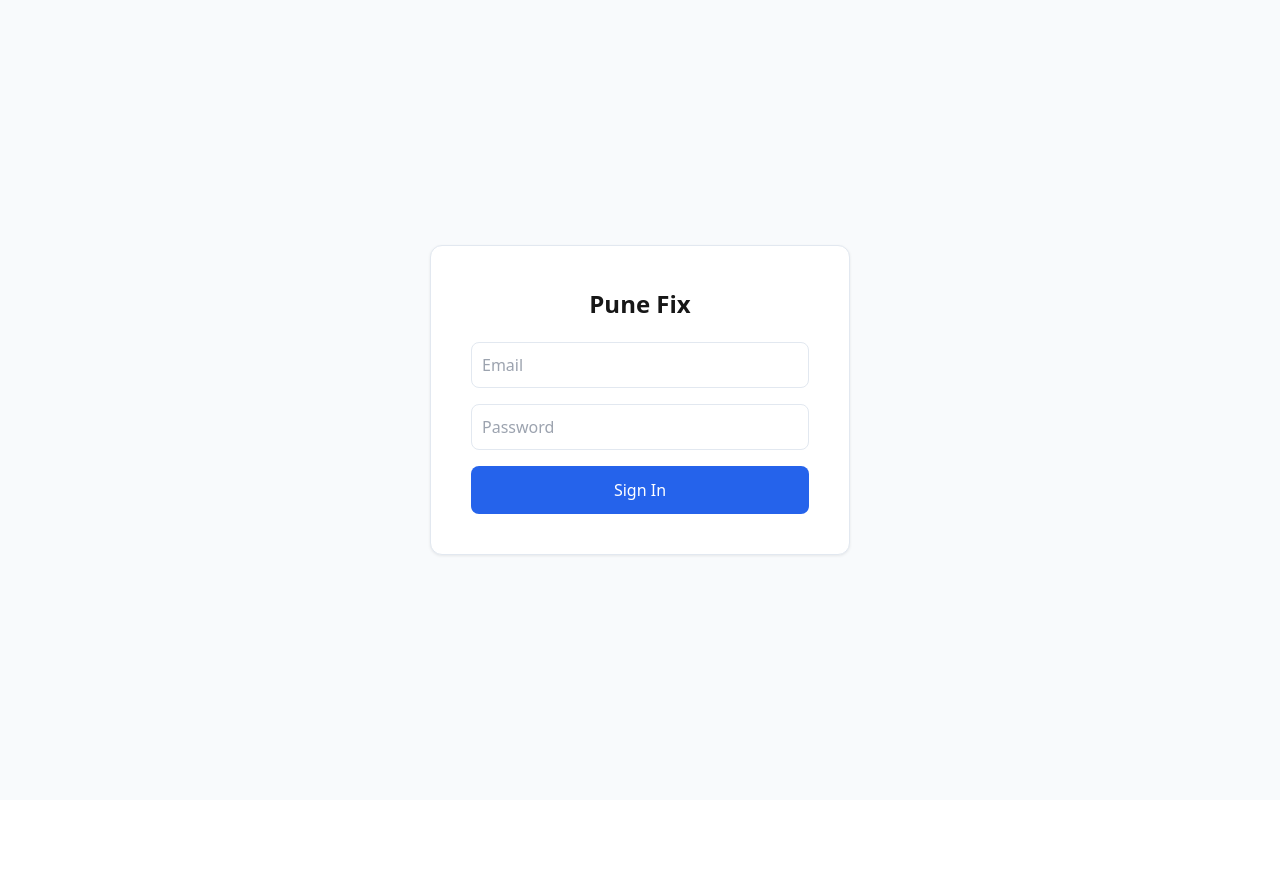
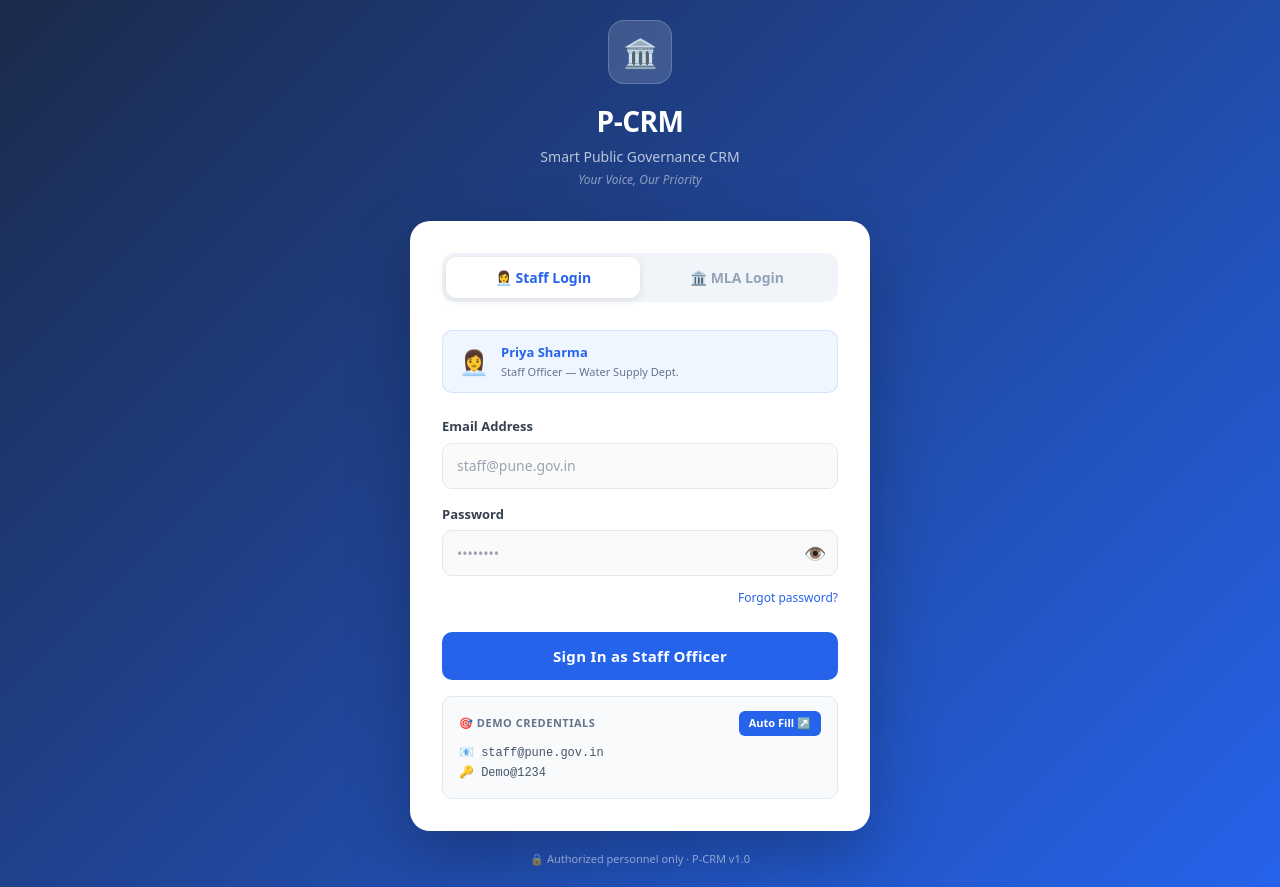
Before and after one commit to stanishkapatil/PUNE-FIX-CRM-, a Next.js app: page /login in a window 1280 px wide. Before the commit the page ends 800 px from the top, so only its background shows below. Built offline with nearby package versions, Linux system fonts and the light colour scheme; no server answers.

Commit message:
feat: redesign login with staff and mla role tabs

```diff
--- a/app/(auth)/login/page.tsx
+++ b/app/(auth)/login/page.tsx
@@ -1,75 +1,436 @@
 "use client";
-import React, { useState, useEffect } from "react";
-import { useRouter } from "next/navigation";
-import { signInWithEmailAndPassword, onAuthStateChanged } from "firebase/auth";
-import { doc, getDoc } from "firebase/firestore";
-import { auth, db } from "@/lib/firebase";
-import { UserRole } from "@/lib/useAuth";
-import { LoadingSpinner } from "@/components/LoadingSpinner";
+import { useState, useEffect } from 'react';
+import { useRouter } from 'next/navigation';
+import { signInWithEmailAndPassword, onAuthStateChanged } from 'firebase/auth';
+import { doc, getDoc } from 'firebase/firestore';
+import { auth, db } from '@/lib/firebase';
+
+type Role = 'staff' | 'mla';
+
+const DEMO_CREDENTIALS = {
+  staff: {
+    email: 'staff@pune.gov.in',
+    password: 'Demo@1234',
+    name: 'Priya Sharma',
+    title: 'Staff Officer — Water Supply Dept.',
+    icon: '👩‍💼',
+    color: '#2563EB',
+    lightBg: '#EFF6FF',
+  },
+  mla: {
+    email: 'mla@pune.gov.in',
+    password: 'Demo@1234',
+    name: 'MLA Sharma',
+    title: 'Public Representative — Pune Ward Cluster',
+    icon: '🏛️',
+    color: '#0D9488',
+    lightBg: '#F0FDFA',
+  },
+};
 
 export default function LoginPage() {
   const router = useRouter();
+  const [selectedRole, setSelectedRole] = useState<Role>('staff');
+  const [email, setEmail] = useState('');
+  const [password, setPassword] = useState('');
+  const [showPassword, setShowPassword] = useState(false);
+  const [error, setError] = useState('');
+  const [isLoading, setIsLoading] = useState(false);
   const [checking, setChecking] = useState(true);
-  const [email, setEmail] = useState("");
-  const [password, setPassword] = useState("");
-  const [showPassword, setShowPassword] = useState(false);
-  const [isSubmitting, setIsSubmitting] = useState(false);
-  const [loginError, setLoginError] = useState("");
 
+  // Check if already logged in
   useEffect(() => {
     const unsubscribe = onAuthStateChanged(auth, async (user) => {
       if (user) {
         try {
-          const userDoc = await getDoc(doc(db, "users", user.uid));
-          const role = userDoc.exists() ? (userDoc.data().role as UserRole) : "staff";
-          if (role === "mla") router.replace("/mla");
-          else if (role === "citizen") router.replace("/");
-          else router.replace("/dashboard");
+          const userDoc = await getDoc(doc(db, 'users', user.uid));
+          const role = userDoc.exists() ? userDoc.data().role : 'staff';
+          router.push(role === 'mla' ? '/mla' : '/dashboard');
         } catch {
-          router.replace("/dashboard");
+          router.push('/dashboard');
         }
       } else {
         setChecking(false);
       }
     });
     return () => unsubscribe();
-  }, []);
+  }, [router]);
 
-  const handleLogin = async (e: React.FormEvent) => {
-    e.preventDefault();
-    if (!email.trim() || !password) {
-      setLoginError("Please enter your email and password.");
-      return;
-    }
-    setIsSubmitting(true);
+  // Handle role tab change
+  const handleRoleChange = (role: Role) => {
+    setSelectedRole(role);
+    setEmail('');
+    setPassword('');
+    setError('');
+  };
+
+  // Fill demo credentials with one click
+  const fillDemo = () => {
+    setEmail(DEMO_CREDENTIALS[selectedRole].email);
+    setPassword(DEMO_CREDENTIALS[selectedRole].password);
+    setError('');
+  };
+
+  const handleLogin = async () => {
+    setError('');
+    if (!email.trim()) { setError('Email is required'); return; }
+    if (!password.trim()) { setError('Password is required'); return; }
+
+    setIsLoading(true);
     try {
-      const cred = await signInWithEmailAndPassword(auth, email.trim(), password);
-      const userDoc = await getDoc(doc(db, "users", cred.user.uid));
-      const role = userDoc.exists() ? userDoc.data().role : "staff";
-
-      const searchParams = new URLSearchParams(window.location.search);
-      const next = searchParams.get("next") || "/dashboard";
-      router.push(next);
-    } catch (err: any) {
-      setLoginError("Invalid email or password.");
-      setIsSubmitting(false);
+      const userCredential = await signInWithEmailAndPassword(
+        auth, email.trim(), password
+      );
+      const userDoc = await getDoc(
+        doc(db, 'users', userCredential.user.uid)
+      );
+      const role = userDoc.exists() ? userDoc.data().role : 'staff';
+      router.push(role === 'mla' ? '/mla' : '/dashboard');
+    } catch (err: unknown) {
+      const code = (err as { code?: string }).code;
+      if (
+        code === 'auth/user-not-found' ||
+        code === 'auth/wrong-password' ||
+        code === 'auth/invalid-credential'
+      ) {
+        setError('Invalid email or password. Please try again.');
+      } else if (code === 'auth/too-many-requests') {
+        setError('Too many attempts. Please wait a few minutes.');
+      } else {
+        setError('Login failed. Please check your credentials.');
+      }
+      setIsLoading(false);
     }
   };
 
+  const handleKeyDown = (e: React.KeyboardEvent) => {
+    if (e.key === 'Enter') handleLogin();
+  };
+
   if (checking) {
-    return <div style={{ minHeight: "100vh", display: "flex", alignItems: "center", justifyContent: "center" }}><p style={{ color: "#94A3B8", fontSize: 14 }}>Checking session...</p></div>;
+    return (
+      <div style={{
+        minHeight: '100vh', display: 'flex',
+        alignItems: 'center', justifyContent: 'center',
+        background: '#F8FAFC',
+      }}>
+        <div style={{ textAlign: 'center' }}>
+          <div style={{
+            width: 40, height: 40,
+            border: '3px solid #E2E8F0',
+            borderTop: '3px solid #2563EB',
+            borderRadius: '50%',
+            margin: '0 auto 12px',
+          }} />
+          <p style={{ color: '#94A3B8', fontSize: 14, margin: 0 }}>
+            Checking session...
+          </p>
+        </div>
+      </div>
+    );
   }
 
+  const cred = DEMO_CREDENTIALS[selectedRole];
+
   return (
-    <div style={{ backgroundColor: "#F8FAFC", minHeight: "100vh", display: "flex", alignItems: "center", justifyContent: "center", padding: "24px" }}>
-      <div style={{ width: "100%", maxWidth: "420px", backgroundColor: "#FFFFFF", borderRadius: "12px", border: "1px solid #E2E8F0", padding: "40px", boxShadow: "0 1px 3px rgba(0,0,0,0.08)" }}>
-        <h1 style={{ marginBottom: "20px", fontSize: "24px", fontWeight: "bold", textAlign: "center" }}>Pune Fix</h1>
-        {loginError && <div style={{ color: "red", marginBottom: "10px" }}>{loginError}</div>}
-        <form onSubmit={handleLogin} style={{ display: "flex", flexDirection: "column", gap: "16px" }}>
-          <input type="email" value={email} onChange={(e) => setEmail(e.target.value)} placeholder="Email" style={{ padding: "10px", borderRadius: "8px", border: "1px solid #E2E8F0" }} />
-          <input type="password" value={password} onChange={(e) => setPassword(e.target.value)} placeholder="Password" style={{ padding: "10px", borderRadius: "8px", border: "1px solid #E2E8F0" }} />
-          <button type="submit" disabled={isSubmitting} style={{ padding: "12px", borderRadius: "8px", background: "#2563EB", color: "#FFF", border: "none" }}>{isSubmitting ? "Signing in..." : "Sign In"}</button>
-        </form>
+    <div style={{
+      minHeight: '100vh',
+      background: 'linear-gradient(135deg, #1B2A4A 0%, #2563EB 100%)',
+      display: 'flex',
+      alignItems: 'center',
+      justifyContent: 'center',
+      padding: '20px',
+    }}>
+      <div style={{ width: '100%', maxWidth: 460 }}>
+
+        {/* TOP BRANDING */}
+        <div style={{ textAlign: 'center', marginBottom: 32 }}>
+          <div style={{
+            width: 64, height: 64,
+            background: 'rgba(255,255,255,0.15)',
+            borderRadius: 16,
+            display: 'flex', alignItems: 'center',
+            justifyContent: 'center',
+            fontSize: 28, margin: '0 auto 16px',
+            backdropFilter: 'blur(10px)',
+            border: '1px solid rgba(255,255,255,0.2)',
+          }}>
+            🏛️
+          </div>
+          <h1 style={{
+            fontSize: 28, fontWeight: 800,
+            color: 'white', margin: '0 0 4px',
+            letterSpacing: '-0.5px',
+          }}>
+            P-CRM
+          </h1>
+          <p style={{
+            fontSize: 14, color: 'rgba(255,255,255,0.7)',
+            margin: 0,
+          }}>
+            Smart Public Governance CRM
+          </p>
+          <p style={{
+            fontSize: 12, color: 'rgba(255,255,255,0.5)',
+            margin: '4px 0 0', fontStyle: 'italic',
+          }}>
+            Your Voice, Our Priority
+          </p>
+        </div>
+
+        {/* MAIN CARD */}
+        <div style={{
+          background: 'white',
+          borderRadius: 20,
+          padding: '32px',
+          boxShadow: '0 24px 64px rgba(0,0,0,0.25)',
+        }}>
+
+          {/* ROLE SELECTOR TABS */}
+          <div style={{
+            display: 'flex',
+            background: '#F1F5F9',
+            borderRadius: 12,
+            padding: 4,
+            marginBottom: 28,
+          }}>
+            {(['staff', 'mla'] as Role[]).map((role) => (
+              <button
+                key={role}
+                onClick={() => handleRoleChange(role)}
+                style={{
+                  flex: 1,
+                  padding: '10px 16px',
+                  borderRadius: 10,
+                  border: 'none',
+                  cursor: 'pointer',
+                  fontSize: 14,
+                  fontWeight: 600,
+                  transition: 'all 0.2s',
+                  background: selectedRole === role
+                    ? 'white'
+                    : 'transparent',
+                  color: selectedRole === role
+                    ? DEMO_CREDENTIALS[role].color
+                    : '#94A3B8',
+                  boxShadow: selectedRole === role
+                    ? '0 2px 8px rgba(0,0,0,0.1)'
+                    : 'none',
+                }}
+              >
+                {DEMO_CREDENTIALS[role].icon}{' '}
+                {role === 'staff' ? 'Staff Login' : 'MLA Login'}
+              </button>
+            ))}
+          </div>
+
+          {/* ROLE INFO BANNER */}
+          <div style={{
+            background: cred.lightBg,
+            borderRadius: 10,
+            padding: '12px 16px',
+            marginBottom: 24,
+            display: 'flex',
+            alignItems: 'center',
+            gap: 12,
+            border: `1px solid ${cred.color}22`,
+          }}>
+            <span style={{ fontSize: 24 }}>{cred.icon}</span>
+            <div>
+              <div style={{
+                fontSize: 13, fontWeight: 700,
+                color: cred.color,
+              }}>
+                {cred.name}
+              </div>
+              <div style={{
+                fontSize: 11, color: '#64748B', marginTop: 1,
+              }}>
+                {cred.title}
+              </div>
+            </div>
+          </div>
+
+          {/* ERROR MESSAGE */}
+          {error && (
+            <div style={{
+              background: '#FEF2F2',
+              border: '1px solid #FECACA',
+              borderRadius: 8,
+              padding: '10px 14px',
+              color: '#DC2626',
+              fontSize: 13,
+              marginBottom: 16,
+            }}>
+              ⚠️ {error}
+            </div>
+          )}
+
+          {/* EMAIL INPUT */}
+          <div style={{ marginBottom: 16 }}>
+            <label style={{
+              fontSize: 13, fontWeight: 600,
+              color: '#374151', display: 'block',
+              marginBottom: 6,
+            }}>
+              Email Address
+            </label>
+            <input
+              type="email"
+              value={email}
+              onChange={e => {
+                setEmail(e.target.value);
+                setError('');
+              }}
+              onKeyDown={handleKeyDown}
+              placeholder={cred.email}
+              style={{
+                width: '100%', height: 46,
+                padding: '0 14px',
+                border: '1.5px solid #E2E8F0',
+                borderRadius: 10, fontSize: 14,
+                color: '#1B2A4A', outline: 'none',
+                boxSizing: 'border-box',
+                background: '#FAFAFA',
+              }}
+            />
+          </div>
+
+          {/* PASSWORD INPUT */}
+          <div style={{ marginBottom: 8 }}>
+            <label style={{
+              fontSize: 13, fontWeight: 600,
+              color: '#374151', display: 'block',
+              marginBottom: 6,
+            }}>
+              Password
+            </label>
+            <div style={{ position: 'relative' }}>
+              <input
+                type={showPassword ? 'text' : 'password'}
+                value={password}
+                onChange={e => {
+                  setPassword(e.target.value);
+                  setError('');
+                }}
+                onKeyDown={handleKeyDown}
+                placeholder="••••••••"
+                style={{
+                  width: '100%', height: 46,
+                  padding: '0 44px 0 14px',
+                  border: '1.5px solid #E2E8F0',
+                  borderRadius: 10, fontSize: 14,
+                  color: '#1B2A4A', outline: 'none',
+                  boxSizing: 'border-box',
+                  background: '#FAFAFA',
+                }}
+              />
+              <button
+                onClick={() => setShowPassword(!showPassword)}
+                style={{
+                  position: 'absolute', right: 12,
+                  top: '50%', transform: 'translateY(-50%)',
+                  background: 'none', border: 'none',
+                  cursor: 'pointer', fontSize: 18,
+                  color: '#94A3B8', padding: 0,
+                }}
+              >
+                {showPassword ? '🙈' : '👁️'}
+              </button>
+            </div>
+          </div>
+
+          {/* FORGOT PASSWORD */}
+          <div style={{
+            textAlign: 'right', marginBottom: 24,
+          }}>
+            <span style={{
+              fontSize: 12, color: '#2563EB',
+              cursor: 'pointer', fontWeight: 500,
+            }}>
+              Forgot password?
+            </span>
+          </div>
+
+          {/* SIGN IN BUTTON */}
+          <button
+            onClick={handleLogin}
+            disabled={isLoading}
+            style={{
+              width: '100%', height: 48,
+              background: isLoading ? '#93C5FD' : cred.color,
+              color: 'white', border: 'none',
+              borderRadius: 10, fontSize: 15,
+              fontWeight: 700, cursor: isLoading
+                ? 'not-allowed' : 'pointer',
+              marginBottom: 16,
+              letterSpacing: '0.3px',
+            }}
+          >
+            {isLoading
+              ? '⏳ Signing in...'
+              : `Sign In as ${selectedRole === 'staff'
+                  ? 'Staff Officer'
+                  : 'MLA'}`}
+          </button>
+
+          {/* DEMO CREDENTIALS BOX */}
+          <div style={{
+            background: '#F8FAFC',
+            borderRadius: 10,
+            border: '1px solid #E2E8F0',
+            padding: '14px 16px',
+          }}>
+            <div style={{
+              display: 'flex',
+              justifyContent: 'space-between',
+              alignItems: 'center',
+              marginBottom: 8,
+            }}>
+              <p style={{
+                fontSize: 11, fontWeight: 700,
+                color: '#64748B', margin: 0,
+                textTransform: 'uppercase',
+                letterSpacing: '0.5px',
+              }}>
+                🎯 Demo Credentials
+              </p>
+              <button
+                onClick={fillDemo}
+                style={{
+                  background: cred.color,
+                  color: 'white', border: 'none',
+                  borderRadius: 6, padding: '4px 10px',
+                  fontSize: 11, fontWeight: 600,
+                  cursor: 'pointer',
+                }}
+              >
+                Auto Fill ↗
+              </button>
+            </div>
+            <p style={{
+              fontSize: 12, color: '#475569',
+              margin: '2px 0', fontFamily: 'monospace',
+            }}>
+              📧 {cred.email}
+            </p>
+            <p style={{
+              fontSize: 12, color: '#475569',
+              margin: '2px 0', fontFamily: 'monospace',
+            }}>
+              🔑 Demo@1234
+            </p>
+          </div>
+        </div>
+
+        {/* FOOTER */}
+        <p style={{
+          textAlign: 'center',
+          color: 'rgba(255,255,255,0.5)',
+          fontSize: 11, marginTop: 20,
+        }}>
+          🔒 Authorized personnel only · P-CRM v1.0
+        </p>
       </div>
     </div>
   );
```
